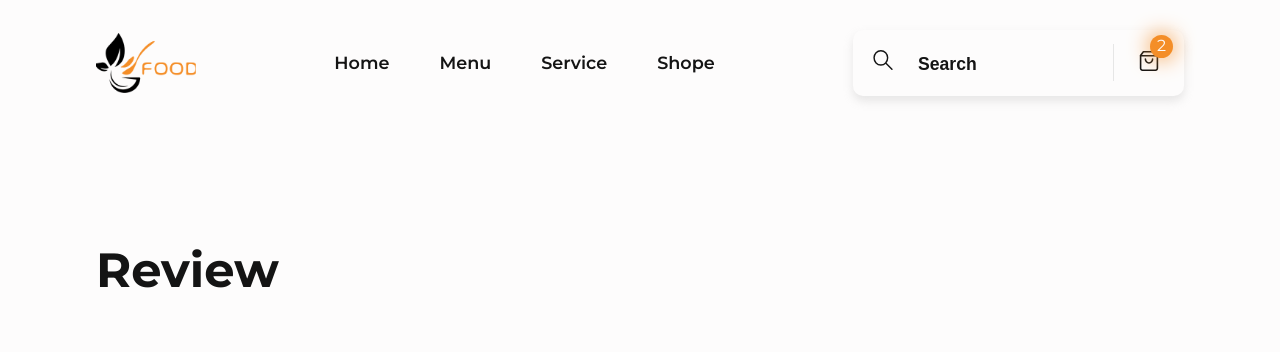
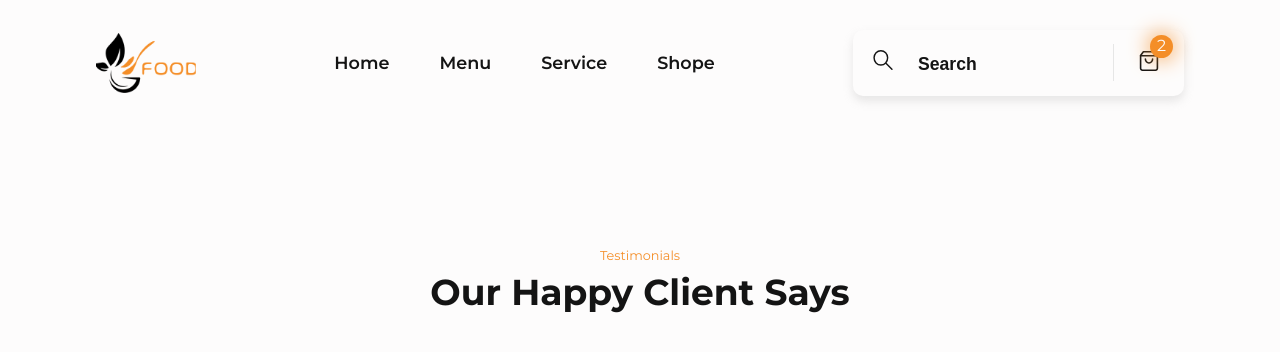
Before and after one commit to Aurelie-Runser/FOOD-Restaurant--React, a React (Vite) app: page / in a window 1280 px wide. Shown: the top 352 px of the page. Built offline with nearby package versions, Linux system fonts and the light colour scheme.

Commit message:
ajout du titre à la section Reviews

```diff
--- a/src/sections/reviews/Reviews.tsx
+++ b/src/sections/reviews/Reviews.tsx
@@ -1,10 +1,11 @@
+import Title from '../../components/title/Title'
 import './Reviews.css'
 
 export default function Reviews() {
 
   return (
     <section>
-      <h2>Review</h2>
+      <Title subTitle='Testimonials'>Our happy client says</Title>
 
     </section>
   )
```
